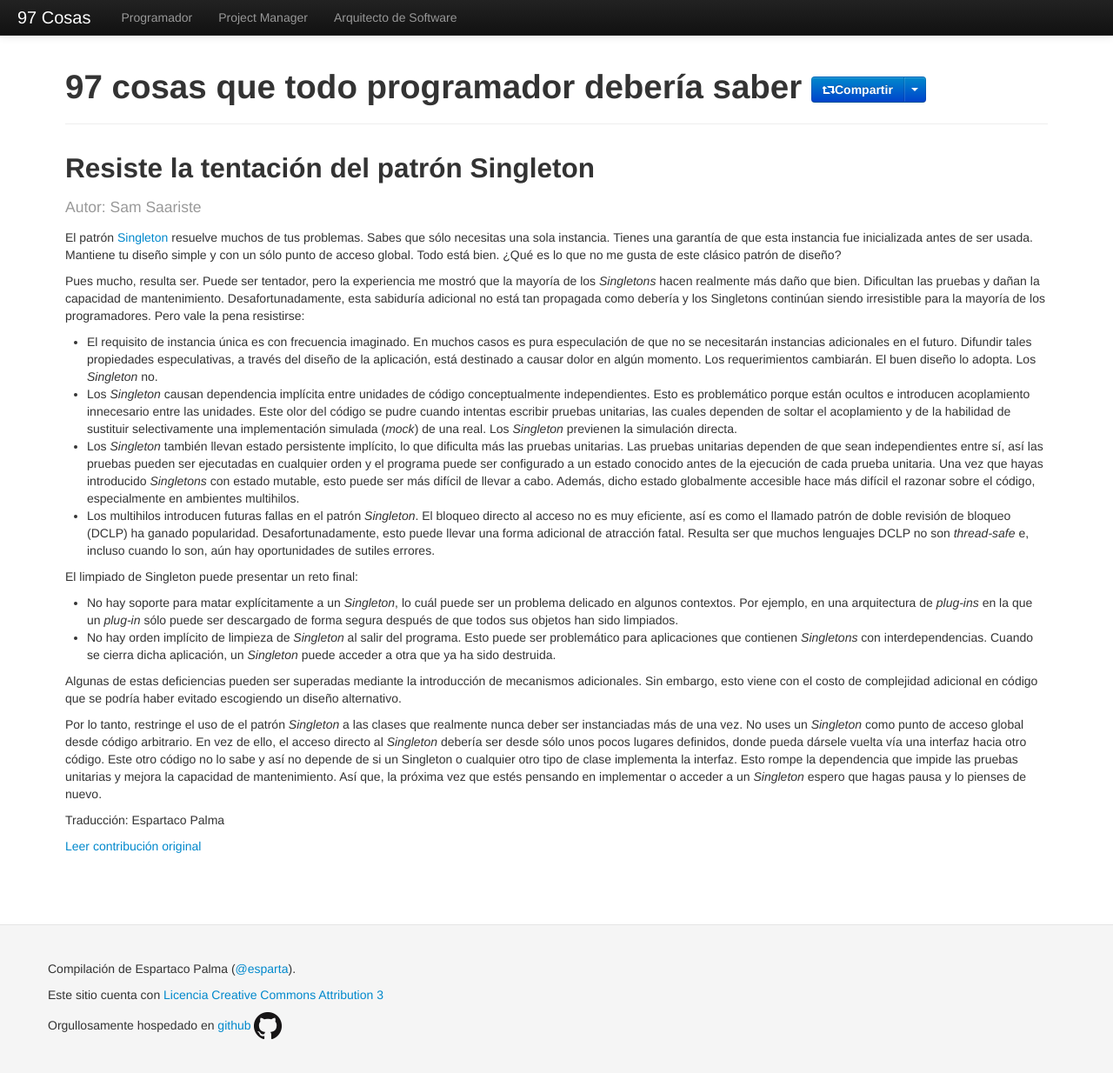
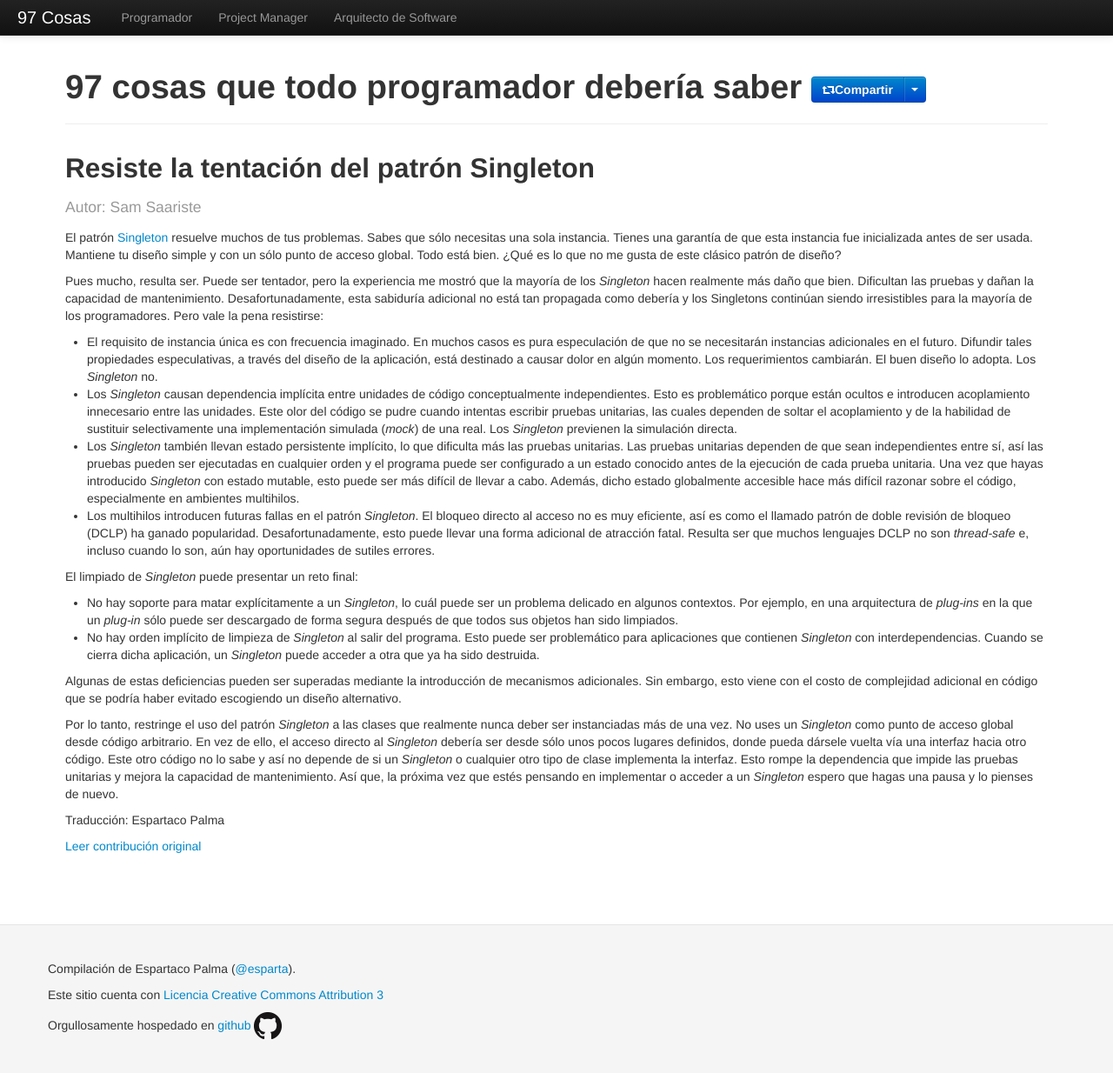
Before and after one commit to esparta/97cosas, a Jekyll site: the page built from programador/resiste-tentacion-singleton.md, in a window 1280 px wide and 1236 px high. Shown: the whole window at 87% size. Built offline with Jekyll 4.4.1, drawn with Linux system fonts in a browser that asks for light colours; comment, search, counter and statistics services are not loaded.

Commit message:
Style corrections on resiste-tentacion-singleton

```diff
--- a/programador/resiste-tentacion-singleton.md
+++ b/programador/resiste-tentacion-singleton.md
@@ -14,10 +14,10 @@
 me gusta de este clásico patrón de diseño?
 
 Pues mucho, resulta ser. Puede ser tentador, pero la experiencia me
-mostró que la mayoría de los _Singletons_ hacen realmente más daño que
+mostró que la mayoría de los _Singleton_ hacen realmente más daño que
 bien. Dificultan las pruebas y dañan la capacidad de mantenimiento.
 Desafortunadamente, esta sabiduría adicional no está tan propagada como
-debería y los Singletons continúan siendo irresistible para la mayoría
+debería y los Singletons continúan siendo irresistibles para la mayoría
 de los programadores. Pero vale la pena resistirse:
 
 * El requisito de instancia única es con frecuencia imaginado. En muchos
@@ -38,9 +38,9 @@
 que sean independientes entre sí, así las pruebas pueden ser ejecutadas
 en cualquier orden y el programa puede ser configurado a un estado
 conocido antes de la ejecución de cada prueba unitaria. Una vez que
-hayas introducido _Singletons_ con estado mutable, esto puede ser más
+hayas introducido _Singleton_ con estado mutable, esto puede ser más
 difícil de llevar a cabo. Además, dicho estado globalmente accesible
-hace más difícil el razonar sobre el código, especialmente en ambientes
+hace más difícil razonar sobre el código, especialmente en ambientes
 multihilos.
 * Los multihilos introducen futuras fallas en el patrón _Singleton_. El
 bloqueo directo al acceso no es muy eficiente, así es como el llamado
@@ -49,7 +49,7 @@
 fatal. Resulta ser que muchos lenguajes DCLP no son _thread-safe_ e,
 incluso cuando lo son, aún hay oportunidades de sutiles errores.
 
-El limpiado de Singleton puede presentar un reto final:
+El limpiado de _Singleton_ puede presentar un reto final:
 
 * No hay soporte para matar explícitamente a un _Singleton_, lo cuál
 puede ser un problema delicado en algunos contextos. Por ejemplo, en una
@@ -58,7 +58,7 @@
 limpiados.
 * No hay orden implícito de limpieza de _Singleton_ al salir del
 programa. Esto puede ser problemático para aplicaciones que contienen
-_Singletons_ con interdependencias. Cuando se cierra dicha aplicación,
+_Singleton_ con interdependencias. Cuando se cierra dicha aplicación,
 un _Singleton_ puede acceder a otra que ya ha sido destruida.
 
 Algunas de estas deficiencias pueden ser superadas mediante la
@@ -66,16 +66,16 @@
 costo de complejidad adicional en código que se podría haber evitado
 escogiendo un diseño alternativo.
 
-Por lo tanto, restringe el uso de el patrón _Singleton_ a las clases que
+Por lo tanto, restringe el uso del patrón _Singleton_ a las clases que
 realmente nunca deber ser instanciadas más de una vez. No uses un
 _Singleton_ como punto de acceso global desde código arbitrario. En vez
 de ello, el acceso directo al _Singleton_ debería ser desde sólo unos
 pocos lugares definidos, donde pueda dársele vuelta vía una interfaz
 hacia otro código. Este otro código no lo sabe y así no depende de si un
-Singleton o cualquier otro tipo de clase implementa la interfaz. Esto
+_Singleton_ o cualquier otro tipo de clase implementa la interfaz. Esto
 rompe la dependencia que impide las pruebas unitarias y mejora la
 capacidad de mantenimiento. Así que, la próxima vez que estés pensando
-en implementar o acceder a un _Singleton_ espero que hagas pausa y lo
+en implementar o acceder a un _Singleton_ espero que hagas una pausa y lo
 pienses de nuevo.
 
 [1]: https://es.wikipedia.org/wiki/Singleton
```
